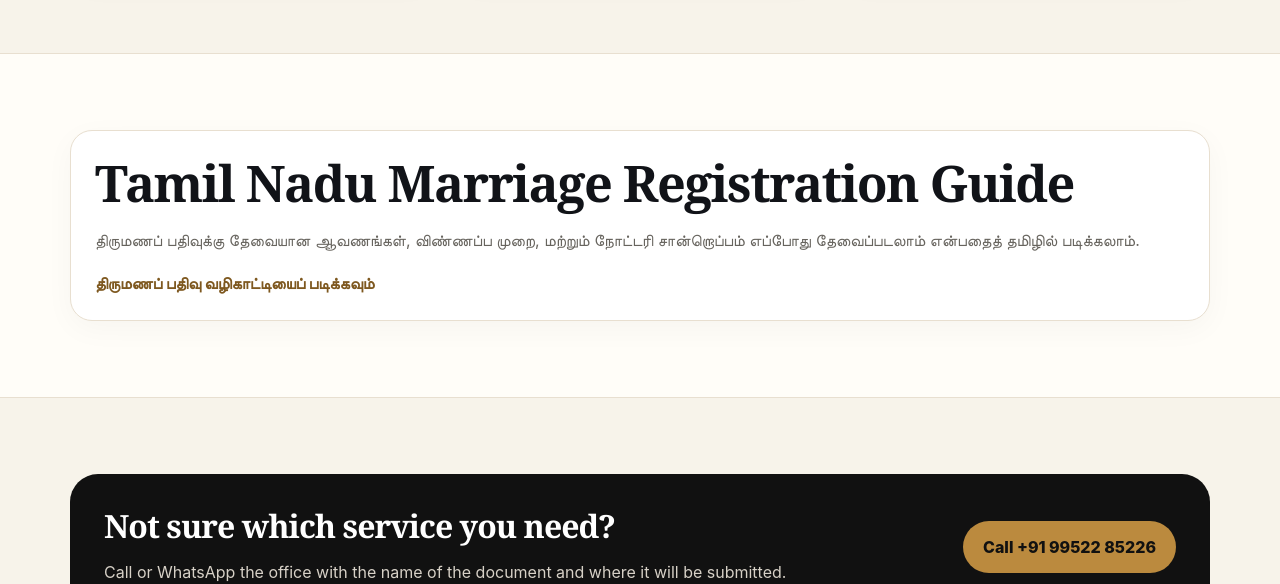
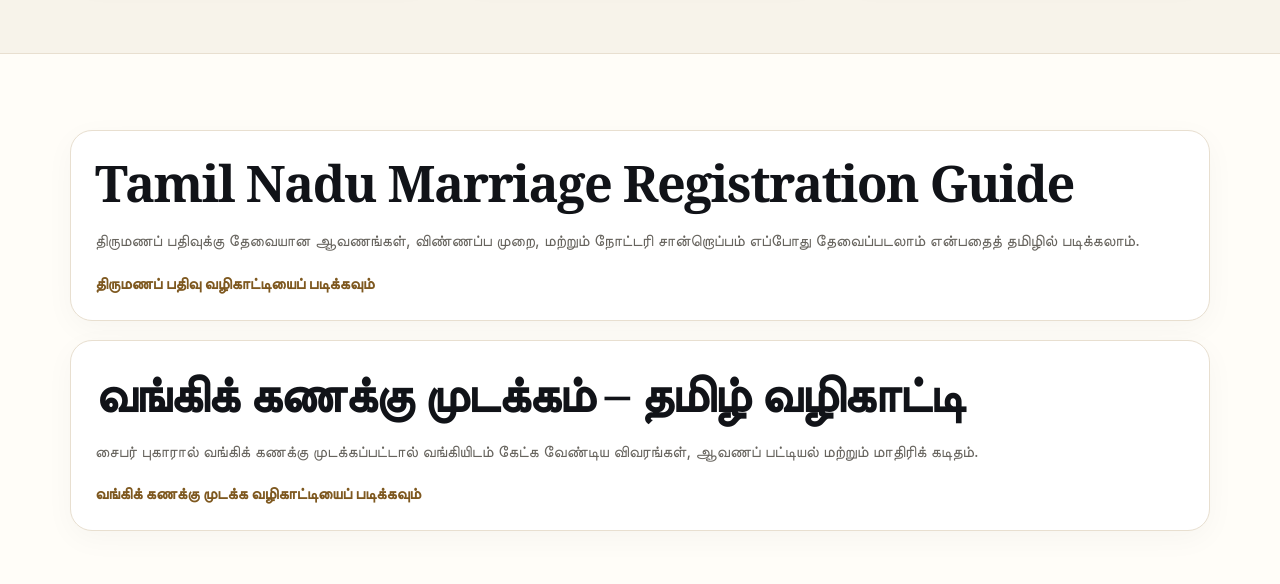
Before and after one commit to rsm-balachander-notary-dindigul/rsm-balachander-notary-dindigul.github.io, a plain HTML site: page services.html in a window 1280 px wide. Shown: the part 1460-2044 px from the top of the page. Drawn offline with Linux system fonts and the light colour scheme.

Commit message:
Link Tamil bank freeze guide from Services

```diff
--- a/services.html
+++ b/services.html
@@ -81,8 +81,9 @@
   <div class="card"><h3>Accident Cases</h3><p>Accident-related matters, road accident records and motor accident compensation information.</p><a class="more" href="accident-cases-dindigul.html">Read about accident cases</a></div>
  </div>
 </div></section>
-<section class="section alt"><div class="container">
+<section class="section alt"><div class="container" style="display:grid;gap:19px">
  <div class="card"><h2>Tamil Nadu Marriage Registration Guide</h2><p lang="ta">திருமணப் பதிவுக்கு தேவையான ஆவணங்கள், விண்ணப்ப முறை, மற்றும் நோட்டரி சான்றொப்பம் எப்போது தேவைப்படலாம் என்பதைத் தமிழில் படிக்கலாம்.</p><a class="more" href="marriage-registration-tamil-nadu.html" lang="ta">திருமணப் பதிவு வழிகாட்டியைப் படிக்கவும்</a></div>
+ <div class="card" lang="ta"><h2>வங்கிக் கணக்கு முடக்கம் – தமிழ் வழிகாட்டி</h2><p>சைபர் புகாரால் வங்கிக் கணக்கு முடக்கப்பட்டால் வங்கியிடம் கேட்க வேண்டிய விவரங்கள், ஆவணப் பட்டியல் மற்றும் மாதிரிக் கடிதம்.</p><a class="more" href="bank-account-freeze-cyber-complaint-tamil.html">வங்கிக் கணக்கு முடக்க வழிகாட்டியைப் படிக்கவும்</a></div>
 </div></section>
 <section class="section"><div class="container callout"><div><h2 style="font-size:2rem">Not sure which service you need?</h2><p>Call or WhatsApp the office with the name of the document and where it will be submitted.</p></div><div><a class="btn gold" href="tel:+919952285226">Call +91 99522 85226</a></div></div></section></main>
 
```
